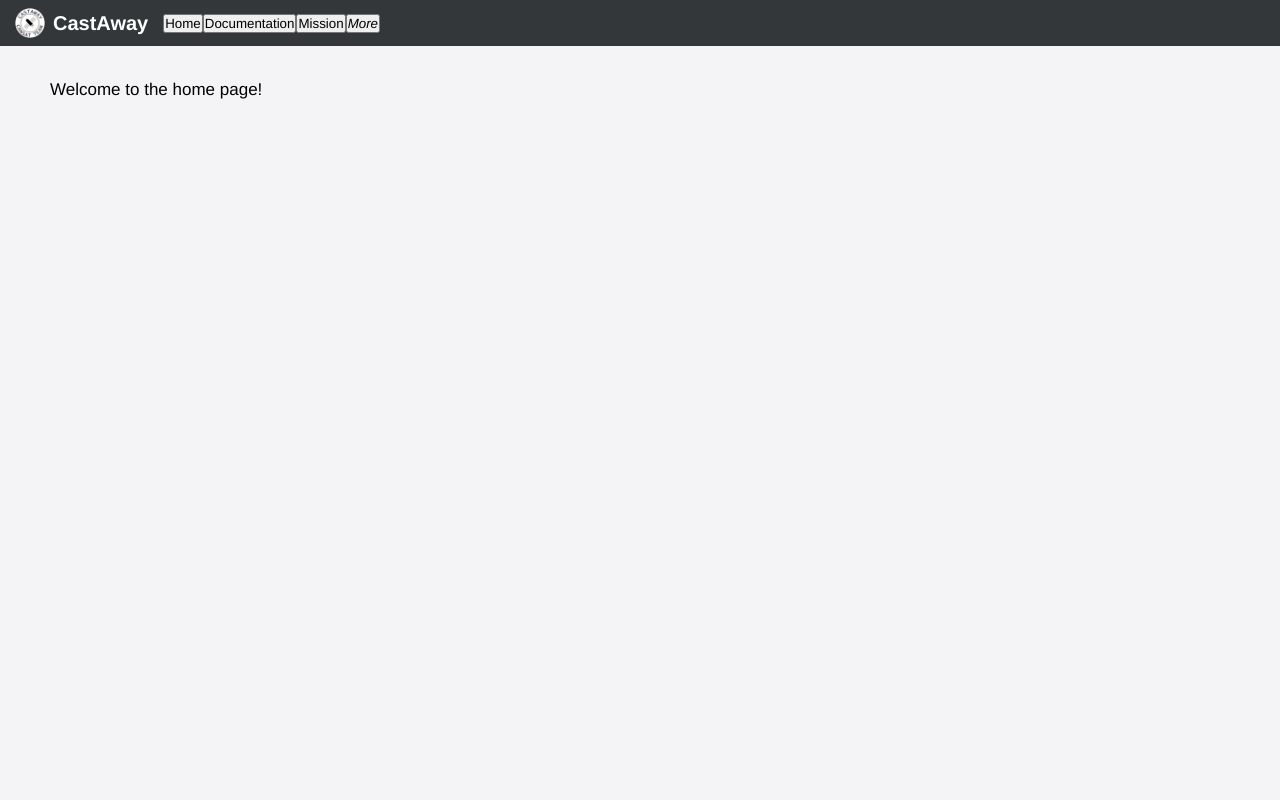
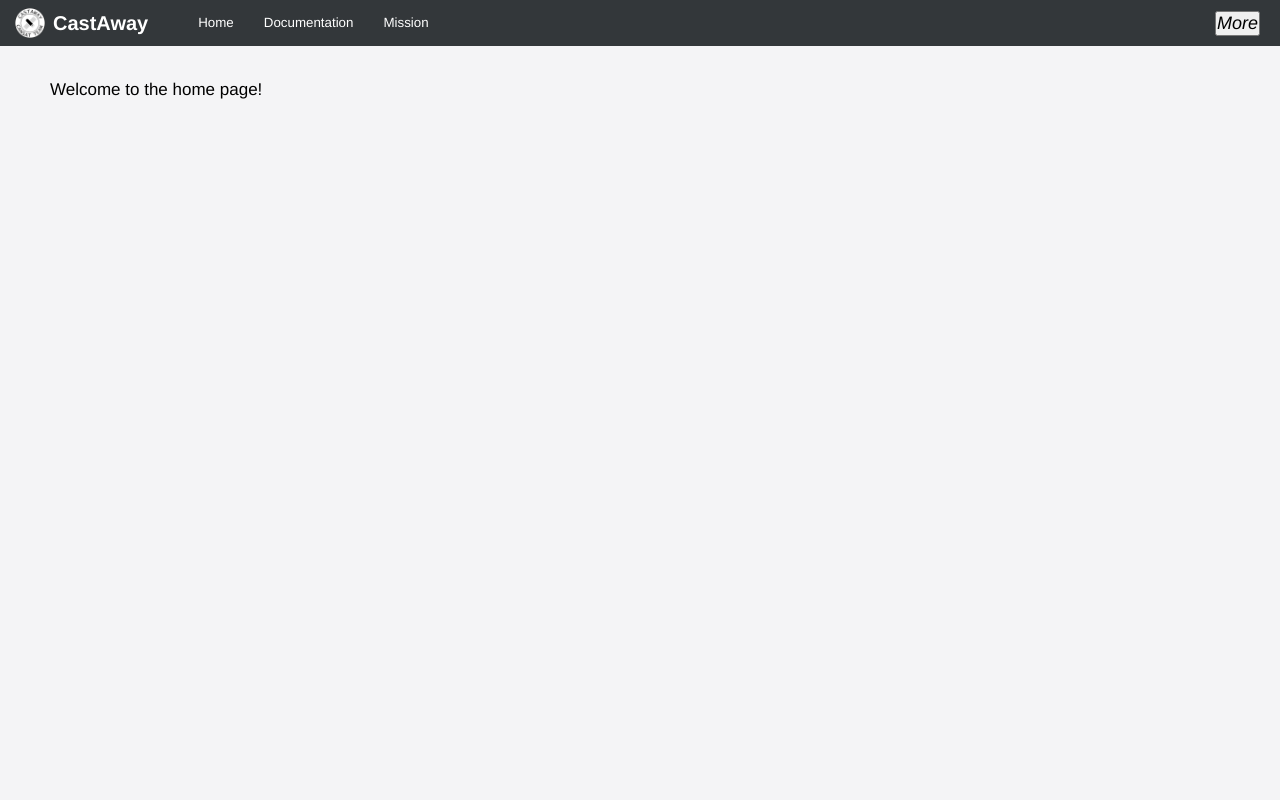
Before and after one commit to snej55/cansat-site, a React (Create React App) app in the folder react-port/: page / in a window 1280 px wide. Shown: the top 800 px of the page. Built offline with nearby package versions, Linux system fonts and the light colour scheme.

Commit message:
Add page buttons

```diff
--- a/react-port/src/App.css
+++ b/react-port/src/App.css
@@ -53,7 +53,7 @@ div#header {
   user-select: none;
 }
 
-div#header > a#menu {
+div#header > button#menu {
   margin-right: 20px;
   margin-left: auto;
   font-size: 18px;
@@ -85,6 +85,28 @@ div#header > img#CastAway:hover {
 div#header > h2 {
   font-size: 20px;
   padding: 0 15px 0 8px;
+}
+
+div#header > div#options {
+  padding-left: 20px;
+  display: flex;
+}
+
+.pageButton {
+  padding: 0 15px;
+  color: #fff;
+  background-color: #fff0;
+  border: none;
+  height: max-content;
+  cursor: pointer;
+  border-bottom: 1px #fff0 solid;
+  text-decoration: none;
+  transition: 0.2s ease-in-out;
+}
+
+.pageButton:hover {
+  color: var(--link-color);
+  border-bottom: 1px #aaa9 solid;
 }
 
 div#content {
--- a/react-port/src/App.js
+++ b/react-port/src/App.js
@@ -30,9 +30,9 @@ function App() {
         <h2>CastAway</h2>
 
         <div id="options">
-          <button id="homeButton" onClick={() => {setPage("home")}}>Home</button>
-          <button id="docsButton" onClick={() => {setPage("docs")}}>Documentation</button>
-          <button id="missionButton" onClick={() => {setPage("mission")}}>Mission</button>
+          <button className="pageButton" onClick={() => {setPage("home")}}>Home</button>
+          <button className="pageButton" onClick={() => {setPage("docs")}}>Documentation</button>
+          <button className="pageButton" onClick={() => {setPage("mission")}}>Mission</button>
         </div>
 
         <button id="menu"><i class="demo-icon icon-menu">More</i></button>
```
